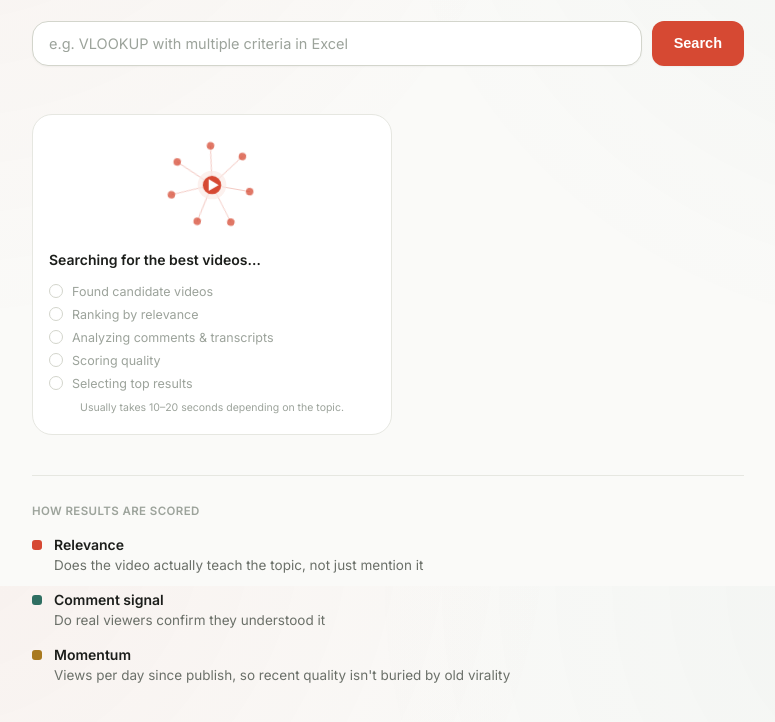
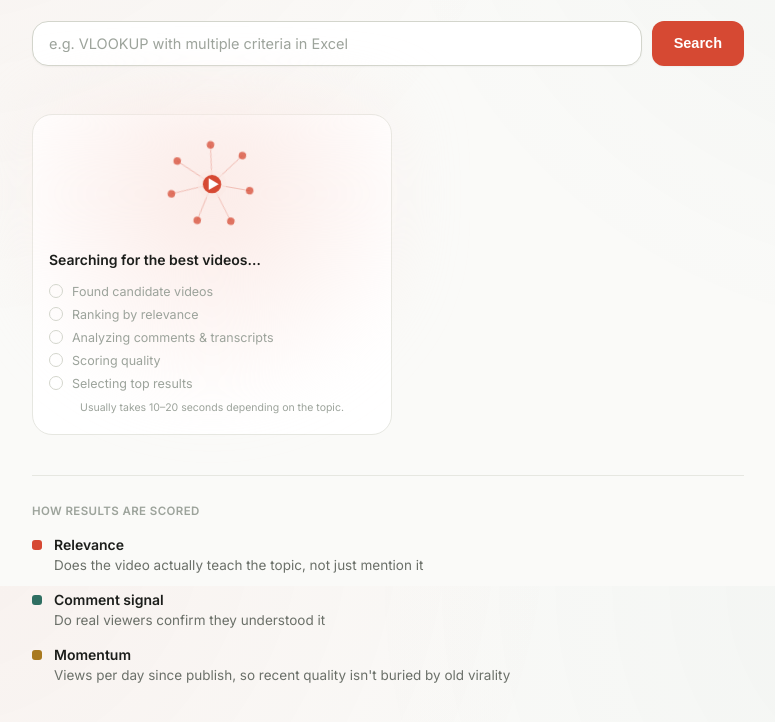
Before and after one commit to Froxxtt-dev/Relevo, a website: page public/index.html in a window 1280 px wide. Shown: the part 214-936 px from the top of the page, without its empty margins (252-1027 px from the left). Drawn offline with Linux system fonts and the light colour scheme.

Commit message:
Enhance loading steps with glow and animation effects
Added soft blurred glow effect and pulse halo animation to loading steps.

```diff
--- a/public/styles.css
+++ b/public/styles.css
@@ -502,6 +502,8 @@ body {
 
 /* ---- Progressive loading sequence ---- */
 .loading-steps {
+  position: relative;
+  z-index: 0;
   margin-top: 16px;
   padding: 20px 16px;
   background: var(--surface);
@@ -513,8 +515,24 @@ body {
   gap: 8px;
   max-width: 360px;
 }
+/* Soft blurred glow behind the whole card — cheap, static-friendly
+   depth cue rather than a literal moving background. */
+.loading-steps::before {
+  content: "";
+  position: absolute;
+  inset: -24px;
+  z-index: -1;
+  background: radial-gradient(circle at 50% 28%, var(--accent-wash) 0%, transparent 68%);
+  filter: blur(28px);
+  pointer-events: none;
+}
 .network-graphic {
   margin-bottom: 4px;
+  animation: float-orb 6s ease-in-out infinite;
+}
+@keyframes float-orb {
+  0%, 100% { transform: translateY(0); }
+  50% { transform: translateY(-4px); }
 }
 .net-rotate {
   transform-origin: 60px 60px;
@@ -546,6 +564,7 @@ body {
 @media (prefers-reduced-motion: reduce) {
   .net-center-glow { animation: none; }
   .net-rotate { animation: none; }
+  .network-graphic { animation: none; }
 }
 .loading-headline {
   font-size: 14px;
@@ -578,7 +597,12 @@ body {
 .loading-step.is-active .step-icon {
   border-color: var(--accent);
   border-top-color: transparent;
-  animation: spin 0.7s linear infinite;
+  animation: spin 0.7s linear infinite, pulse-halo 1.4s ease-in-out infinite;
+}
+@keyframes pulse-halo {
+  0% { box-shadow: 0 0 0 0 rgba(214, 73, 51, 0.35); }
+  70% { box-shadow: 0 0 0 6px rgba(214, 73, 51, 0); }
+  100% { box-shadow: 0 0 0 0 rgba(214, 73, 51, 0); }
 }
 .loading-step.is-done { color: var(--teal); }
 .loading-step.is-done .step-icon {
```
